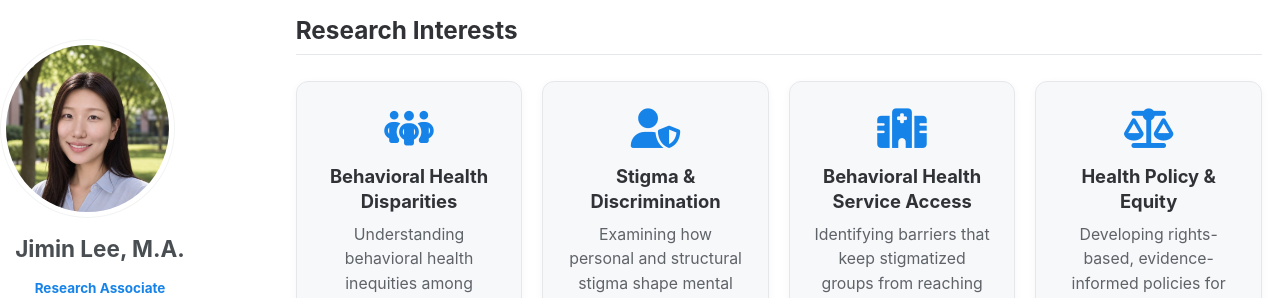
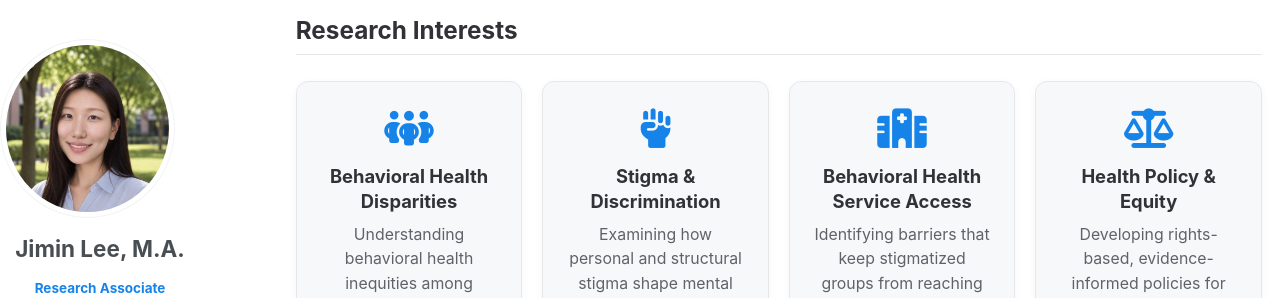
Before and after one commit to jiminlee-research/jiminlee-research.github.io, a Jekyll site: the page built from _pages/publications.html, in a window 1280 px wide. Shown: the part 127-425 px from the top of the page. Built offline with Jekyll 4.4.1, drawn with Linux system fonts in a browser that asks for light colours; a style sheet for code colours, icons or effects is not loaded.

Commit message:
Use hand-fist icon for Stigma & Discrimination
Co-Authored-By: Claude Opus 5.5 <noreply@anthropic.com>
Claude-Session: https://claude.ai/code/session_01PcjxNfDHwsJtJ6agebrJHV

```diff
--- a/_pages/publications.html
+++ b/_pages/publications.html
@@ -49,7 +49,7 @@ author_profile: true
 <div class="ri-head"><h2>Research Interests</h2></div>
 <div class="ri-grid">
   <div class="ri-card"><i class="fa-solid fa-people-group" aria-hidden="true"></i><h3>Behavioral Health Disparities</h3><p>Understanding behavioral health inequities among marginalized populations.</p></div>
-  <div class="ri-card"><i class="fa-solid fa-user-shield" aria-hidden="true"></i><h3>Stigma &amp; Discrimination</h3><p>Examining how personal and structural stigma shape mental health and behavioral health outcomes.</p></div>
+  <div class="ri-card"><i class="fa-solid fa-hand-fist" aria-hidden="true"></i><h3>Stigma &amp; Discrimination</h3><p>Examining how personal and structural stigma shape mental health and behavioral health outcomes.</p></div>
   <div class="ri-card"><i class="fa-solid fa-hospital" aria-hidden="true"></i><h3>Behavioral Health Service Access</h3><p>Identifying barriers that keep stigmatized groups from reaching the care they need.</p></div>
   <div class="ri-card"><i class="fa-solid fa-scale-balanced" aria-hidden="true"></i><h3>Health Policy &amp; Equity</h3><p>Developing rights-based, evidence-informed policies for more equitable healthcare systems.</p></div>
 </div>
```
